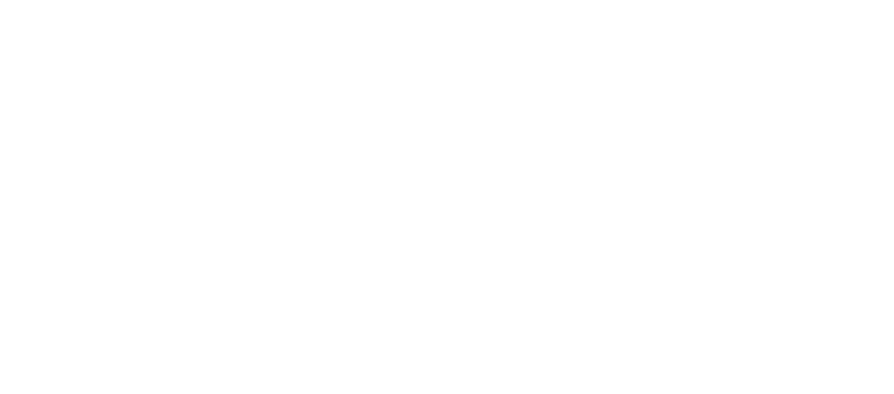
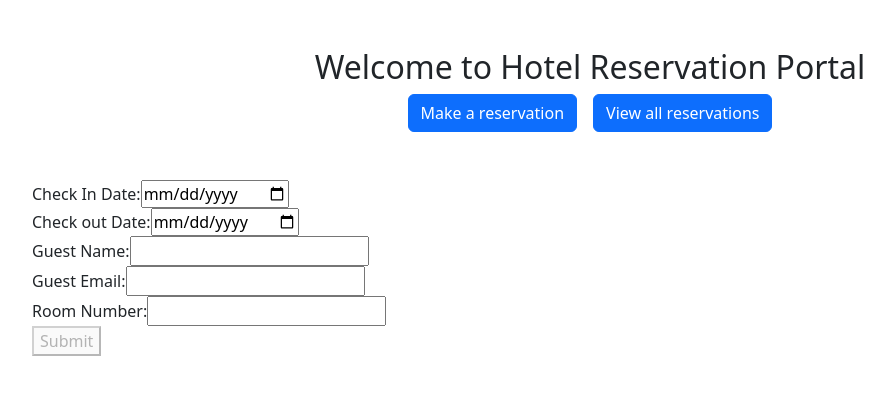
Before and after one commit to bez-code/booking-system, an Angular app in the folder booking-system/: page /edit/1 in a window 1280 px wide. Before the commit this address led to /. Shown: the top 394 px of the page, without its empty margins (50-944 px from the left). Built offline with nearby package versions, Linux system fonts and the light colour scheme.

Commit message:
"Added Bootstrap dependency, updated routing and components for edit functionality, and made various changes to HTML and TypeScript files."

```diff
--- a/booking-system/package.json
+++ b/booking-system/package.json
@@ -18,6 +18,7 @@
     "@angular/platform-browser": "^16.1.0",
     "@angular/platform-browser-dynamic": "^16.1.0",
     "@angular/router": "^16.1.0",
+    "bootstrap": "^5.3.3",
     "rxjs": "~7.8.0",
     "tslib": "^2.3.0",
     "zone.js": "~0.13.0"
--- a/booking-system/src/app/app-routing.module.ts
+++ b/booking-system/src/app/app-routing.module.ts
@@ -8,6 +8,7 @@
   { path: "", component: HomeComponent },
   { path: "new", component: FormComponent },
   { path: "list", component: ListComponent },
+  {path:"edit/:id", component:FormComponent}
 ];
 
 @NgModule({
--- a/booking-system/src/app/app.component.html
+++ b/booking-system/src/app/app.component.html
@@ -1 +1,4 @@
-<router-outlet></router-outlet>
+<div class="container">
+    <router-outlet></router-outlet>
+
+</div>
--- a/booking-system/src/app/home/home.component.html
+++ b/booking-system/src/app/home/home.component.html
@@ -1,6 +1,6 @@
 
-<div>
+<div class="text-center my-5">
     <h2>Welcome to Hotel Reservation Portal</h2>
-    <button [routerLink]="['/new']">Make a reservation</button>
-    <button [routerLink]="['/list']">View all reservations</button>
+    <button class="btn btn-primary mx-2" [routerLink]="['/new']">Make a reservation</button>
+    <button class="btn btn-primary mx-2" [routerLink]="['/list']">View all reservations</button>
 </div>
--- a/booking-system/src/app/home/home.module.ts
+++ b/booking-system/src/app/home/home.module.ts
@@ -12,6 +12,9 @@
   imports: [
     CommonModule,
     RouterModule
-  ]
+  ],
+  exports: [
+    HomeComponent
+    ]
 })
 export class HomeModule { }
--- a/booking-system/src/app/reservation/form/form.component.html
+++ b/booking-system/src/app/reservation/form/form.component.html
@@ -1,3 +1,5 @@
+<app-home></app-home>
+
 <form [formGroup]="reservationForm" (ngSubmit)="onSubmit()">
 
     <div>
--- a/booking-system/src/app/reservation/form/form.component.ts
+++ b/booking-system/src/app/reservation/form/form.component.ts
@@ -1,6 +1,8 @@
 import { Component, OnInit } from '@angular/core';
 import { FormBuilder, FormGroup, Validators } from '@angular/forms';
 import { ReservationService } from '../reservation.service';
+import { ActivatedRoute, Router } from '@angular/router';
+import { Reservation } from 'src/app/models/reservation';
 
 @Component({
   selector: 'app-form',
@@ -10,7 +12,12 @@
 export class FormComponent implements OnInit {
   reservationForm: FormGroup = new FormGroup({});
 
-  constructor(private fb: FormBuilder,private services:ReservationService) { }
+  constructor(
+    private fb: FormBuilder,
+    private services: ReservationService,
+    private router: Router,
+    private activeRoute: ActivatedRoute
+  ) { }
 
   ngOnInit(): void {
     this.reservationForm = this.fb.group({
@@ -20,16 +27,30 @@
       guestEmail: ['', [Validators.required, Validators.email]],
       roomNumber: ['', Validators.required],
     })
+    let id = this.activeRoute.snapshot.paramMap.get('id')
+    if (id) {
+      let reservation = this.services.getReservation(id)
+      if (reservation) {
+        this.reservationForm.patchValue(reservation)
+      }
+
+    }
   }
 
   onSubmit() {
     if (this.reservationForm.valid) {
-      const reservationData = this.reservationForm.value
-      this.services.addReservation(reservationData)
-      console.log(reservationData);
+      const reservationData: Reservation = this.reservationForm.value
 
+      let id = this.activeRoute.snapshot.paramMap.get('id')
+      if (id) {
+        reservationData.id = id
+        this.services.updateIndex(reservationData)
+      }
+      else {
+        this.services.addReservation(reservationData)
+      }
 
-
+      this.router.navigate(['/list'])
     }
   }
 }
--- a/booking-system/src/app/reservation/list/list.component.html
+++ b/booking-system/src/app/reservation/list/list.component.html
@@ -1,13 +1,15 @@
+<app-home></app-home>
 <h2>Reservation List</h2>
 <div *ngIf="reservations.length > 0; else noReservations">
     <ul>
         <li *ngFor="let reservation of reservations">
-           Guest : {{reservation.guestName}} <br>
-           Guest Email : {{reservation.guestEmail}} <br>
-           Room Number : {{reservation.roomNumber}} <br>
-           Check-in Date : {{reservation.checkInDate}} <br>
-           Check-out Date : {{reservation.checkOutDate}} <br>
-
+            Guest : {{reservation.guestName}} <br>
+            Guest Email : {{reservation.guestEmail}} <br>
+            Room Number : {{reservation.roomNumber}} <br>
+            Check-in Date : {{reservation.checkInDate}} <br>
+            Check-out Date : {{reservation.checkOutDate}} <br>
+            <button (click)="deleteReservation(reservation.id)">Delete</button>
+            <button [routerLink]="['/edit', reservation.id]">Edit</button>
         </li>
     </ul>
 </div>
--- a/booking-system/src/app/reservation/list/list.component.ts
+++ b/booking-system/src/app/reservation/list/list.component.ts
@@ -14,10 +14,10 @@
   constructor(private services: ReservationService) { }
 
   ngOnInit(): void {
-    this.loadReservations();
+    this.reservations = this.services.getReservations();
   }
 
-  loadReservations(): void {
-    this.reservations = this.services.getReservations();
+  deleteReservation(id:string){
+    this.services.deleteReservation(id);
   }
 }
--- a/booking-system/src/app/reservation/reservation.module.ts
+++ b/booking-system/src/app/reservation/reservation.module.ts
@@ -3,6 +3,8 @@
 import { FormComponent } from './form/form.component';
 import { ListComponent } from './list/list.component';
 import { FormsModule, ReactiveFormsModule } from '@angular/forms';
+import { RouterModule } from '@angular/router';
+import { HomeModule } from '../home/home.module';
 
 
 
@@ -14,7 +16,9 @@
   imports: [
     CommonModule,
     FormsModule,
-    ReactiveFormsModule
+    ReactiveFormsModule,
+    RouterModule,
+    HomeModule
   ]
 })
 export class ReservationModule { }
--- a/booking-system/src/app/reservation/reservation.service.ts
+++ b/booking-system/src/app/reservation/reservation.service.ts
@@ -27,16 +27,17 @@
   }
 
   addReservation(reservation: Reservation): void {
+    reservation.id = new Date().toString();
     this.reservations.push(reservation);
     localStorage.setItem("reservation", JSON.stringify(this.reservations))
   }
-  deleteReservartion(id: string): void {
-    let index = this.reservations.findIndex(res => res.id == id)
-    this.reservations.slice(index)
+  deleteReservation(id: string): void {
+    let index = this.reservations.findIndex(res => res.id === id)
+    this.reservations.splice(index)
     localStorage.setItem("reservation", JSON.stringify(this.reservations))
 
   }
-  upDateIndex(updateReservation: Reservation): void {
+  updateIndex(updateReservation: Reservation): void {
     let index = this.reservations.findIndex(res => res.id == updateReservation.id)
     this.reservations[index] = updateReservation;
     localStorage.setItem("reservation", JSON.stringify(this.reservations))
--- a/booking-system/src/styles.scss
+++ b/booking-system/src/styles.scss
@@ -1 +1,2 @@
 /* You can add global styles to this file, and also import other style files */
+@import "~bootstrap/dist/css/bootstrap.min.css"
```
Also changed, not shown: 1 other file (tests, documents, lock files or other folders).
